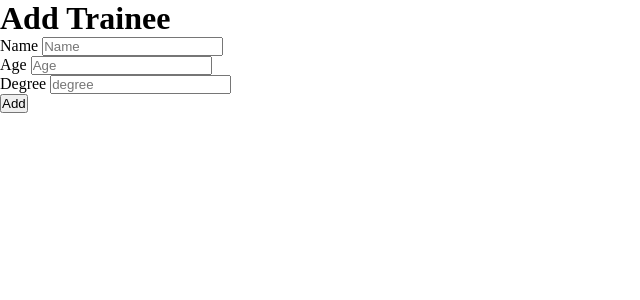
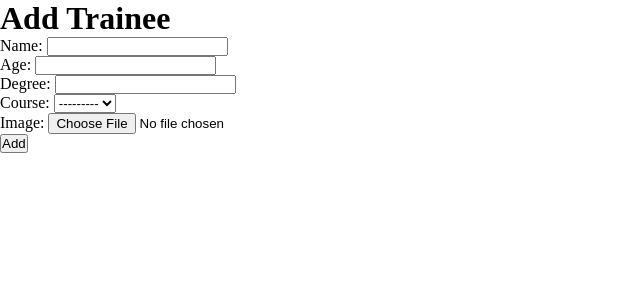
Before and after one commit to Fiow00/ITIan, a Django app: page /trainees/add/ in a window 1280 px wide. Shown: the part 56-356 px from the top of the page, without its empty margins (0-640 px from the left). Run offline with Django 5.2, Linux system fonts and the light colour scheme; data that the repository does not hold is empty; parts of the project's set-up code (start-up, migrations or seed data) failed here and were passed over.

Commit message:
Implement Insert user using Form
- Updated project settings to accept media files
- Create the form using Form
- Updated trainee_add view to accept data using the form
- Updated trainee_add.html to support python forms instead of html
- Updated trainee_detail to display new data after updated models

```diff
--- a/courses/templates/courses/course_list.html
+++ b/courses/templates/courses/course_list.html
@@ -17,6 +17,8 @@
                 <td>{{ course.id }}</td>
                 <td><a href="{% url 'course_detail' course.id %}">{{ course.title }}</a></td>
             </tr>
+        {% empty %}
+
         {% endfor %}
     </table>
 
--- a/django_project/settings.py
+++ b/django_project/settings.py
@@ -126,3 +126,6 @@ STATIC_URL = 'static/'
 # https://docs.djangoproject.com/en/5.0/ref/settings/#default-auto-field
 
 DEFAULT_AUTO_FIELD = 'django.db.models.BigAutoField'
+
+MEDIA_URL = '/media/'
+MEDIA_ROOT = BASE_DIR / "media"
--- a/django_project/urls.py
+++ b/django_project/urls.py
@@ -17,6 +17,9 @@ Including another URLconf
 from django.contrib import admin
 from django.urls import path, include
 
+from django.conf import settings
+from django.conf.urls.static import static
+
 urlpatterns = [
     path('admin/', admin.site.urls),
     path("accounts/", include("accounts.urls")),
@@ -25,3 +28,6 @@ urlpatterns = [
     path("instructors/", include("instructors.urls")),
     path("", include("pages.urls")),
 ]
+
+if settings.DEBUG:
+    urlpatterns += static(settings.MEDIA_URL, document_root=settings.MEDIA_ROOT)
--- /dev/null
+++ b/trainees/forms.py
@@ -0,0 +1,11 @@
+from django import forms
+
+from .models import Trainee
+from courses.models import Course
+
+class TraineeForm(forms.Form):
+    name = forms.CharField(max_length=64)
+    age = forms.IntegerField()
+    degree = forms.DecimalField(decimal_places=2, max_digits=4)
+    course = forms.ModelChoiceField(queryset=Course.objects.all())
+    image = forms.ImageField()
--- a/trainees/templates/trainees/trainee_add.html
+++ b/trainees/templates/trainees/trainee_add.html
@@ -7,21 +7,9 @@
 {% block content %}
     <h1>Add Trainee</h1>
 
-    <form method="POST">
+    <form method="POST" enctype="multipart/form-data">
         {% csrf_token %}
-        <div>
-            <label for="name">Name</label>
-            <input type="text" name="name" placeholder="Name">
-        </div>
-        <div>
-            <label for="age">Age</label>
-            <input type="number" name="age" placeholder="Age">
-        </div>
-        <div>
-            <label for="degree">Degree</label>
-            <input type="number" name="degree" placeholder="degree">
-        </div>
-
+        {{ form.as_p }}
         <input type="submit" value="Add">
     </form>
 
--- a/trainees/templates/trainees/trainee_detail.html
+++ b/trainees/templates/trainees/trainee_detail.html
@@ -13,12 +13,14 @@
             <th>Name</th>
             <th>Age</th>
             <th>Degree</th>
+            <th>Courses</th>
         </tr>
         <tr>
             <td>{{ trainee.id }}</td>
             <td>{{ trainee.name }}</td>
             <td>{{ trainee.age }}</td>
             <td>{{ trainee.degree }}</td>
+            <td>{{ trainee.course }}</td>
             <td>
                 <a href="{% url 'trainee_update' trainee.id %}">Update</a>
             </td>
--- a/trainees/views.py
+++ b/trainees/views.py
@@ -1,6 +1,7 @@
 from django.shortcuts import render, redirect
 
 from .models import Trainee
+from .forms import TraineeForm
 
 def trainee_list(request):
     return render(request, "trainees/trainee_list.html", {
@@ -14,19 +15,31 @@ def trainee_detail(request, trainee_id):
 
 def trainee_add(request):
     if request.method == "POST":
-        name = request.POST["name"]
-        age = request.POST["age"]
-        degree = request.POST["degree"]
+        form = TraineeForm(data=request.POST, files=request.FILES)
 
-        Trainee.objects.create(
-            name=name,
-            age=age,
-            degree=degree
-        )
+        if form.is_valid():
+            name = form.cleaned_data["name"]
+            age = form.cleaned_data["age"]
+            degree = form.cleaned_data["degree"]
+            course = form.cleaned_data["course"]
+            image = form.cleaned_data["image"]
 
-        return redirect('trainee_list')
+            Trainee.objects.create(
+                name=name,
+                age=age,
+                degree=degree,
+                course=course,
+                image=image
+            )
 
-    return render(request, "trainees/trainee_add.html")
+            return redirect('trainee_list')
+    else:
+        form = TraineeForm()
+
+
+    return render(request, "trainees/trainee_add.html", {
+        "form": form,
+    })
 
 def trainee_update(request, trainee_id):
     trainee = Trainee.objects.get(id=trainee_id)
```
Also changed, not shown: courses/templates/courses/course_detail.html (+28 -10 lines).
